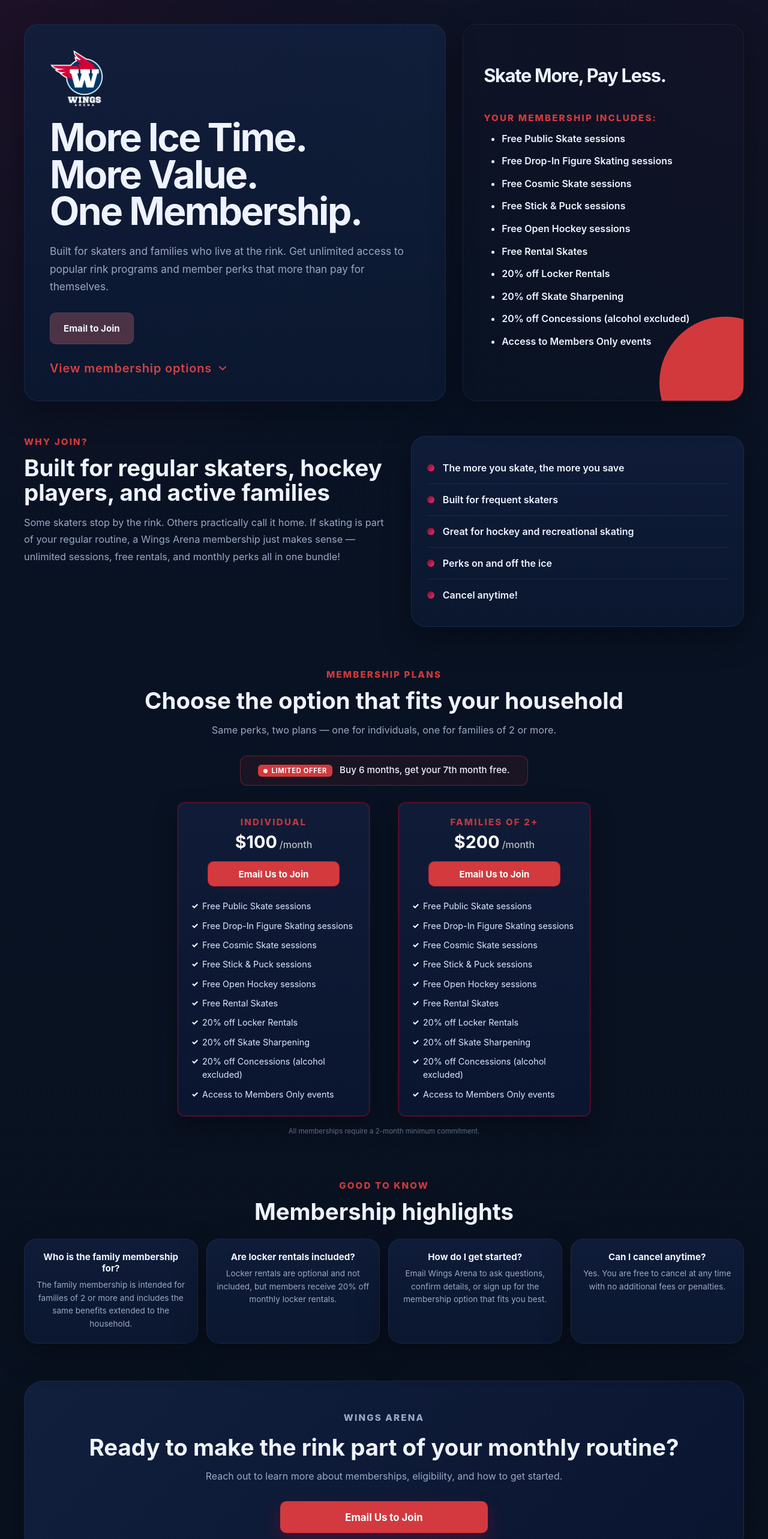
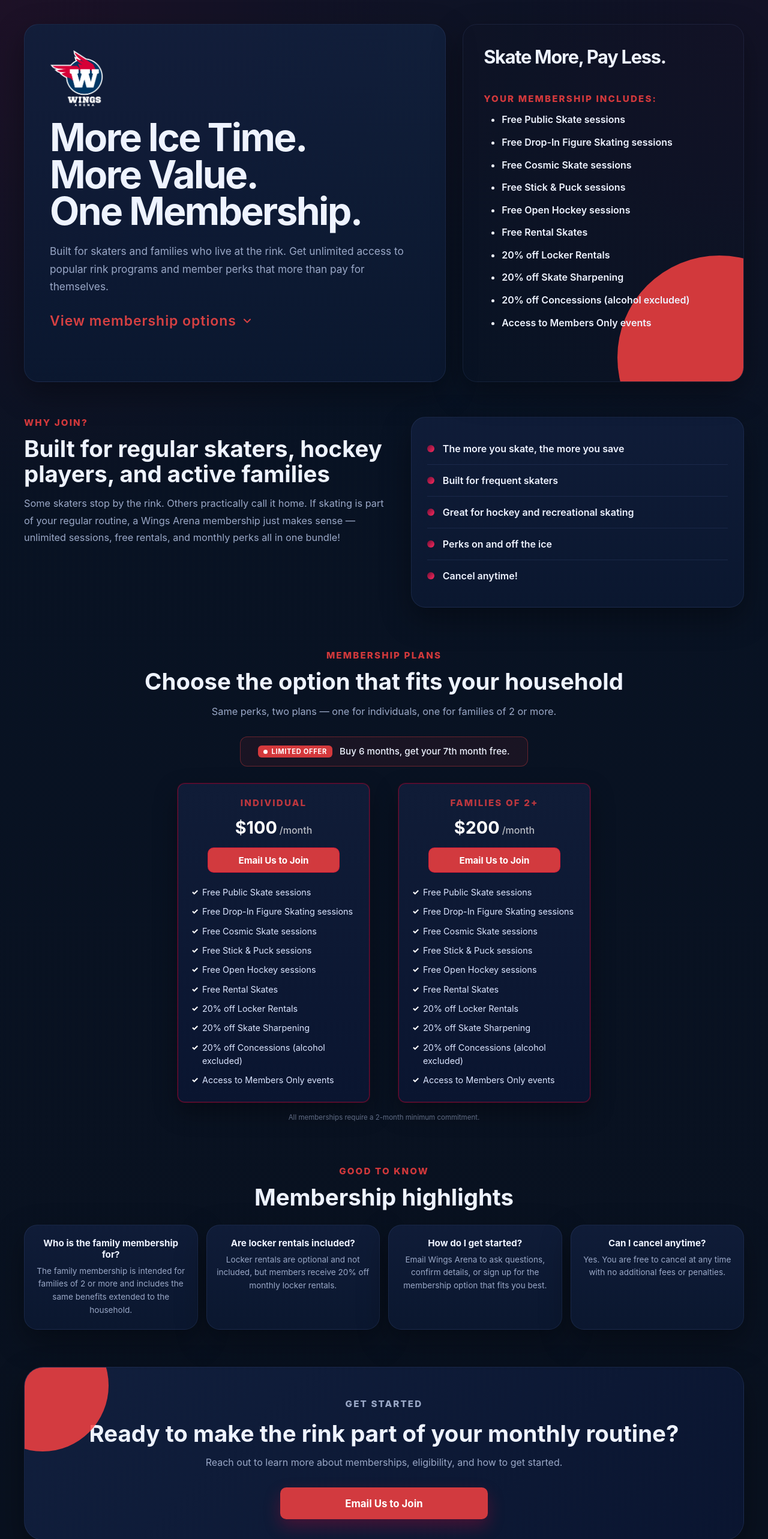
Before and after one commit to Avmannino/memberships_webpage_embed, a React (Vite) app: page / in a window 1280 px wide. Shown: the top 2566 px of the page at 60% size. Built offline with nearby package versions, Linux system fonts and the light colour scheme.

Commit message:
Spacing and link changes

```diff
--- a/src/App.css
+++ b/src/App.css
@@ -184,7 +184,7 @@
   border: none;
   cursor: pointer;
   color: #d64042;
-  font-size: 1.05rem;
+  font-size: 1.21rem;
   font-weight: 600;
   letter-spacing: 0.04em;
   animation: scrollBounce 2s ease-in-out infinite;
@@ -244,9 +244,9 @@
 .heroCardInner::before {
   content: "";
   position: absolute;
-  inset: auto -80px -80px auto;
-  width: 220px;
-  height: 220px;
+  inset: auto -130px -130px auto;
+  width: 340px;
+  height: 340px;
   border-radius: 50%;
   background: rgba(250, 65, 65, 0.836);
 }
@@ -470,7 +470,7 @@
 }
 
 .cardTier {
-  margin-bottom: 10px;
+  margin-bottom: 18px;
   color: rgba(250, 65, 65, 0.74);
 }
 
@@ -574,7 +574,20 @@
   padding-bottom: 48px;
 }
 
+.ctaPanel::before {
+  content: "";
+  position: absolute;
+  inset: -80px auto auto -80px;
+  width: 220px;
+  height: 220px;
+  border-radius: 50%;
+  background: rgba(250, 65, 65, 0.836);
+  pointer-events: none;
+}
+
 .ctaPanel {
+  position: relative;
+  overflow: hidden;
   background: linear-gradient(135deg, #111f3d, #0a1530);
   color: var(--text);
   border-radius: 32px;
@@ -625,7 +638,7 @@
 
 @media (min-width: 981px) {
   .scrollHint {
-    font-size: 1.25rem;
+    font-size: 1.44rem;
     gap: 8px;
   }
 }
@@ -651,9 +664,26 @@
   .heroContent,
   .heroCardInner,
   .benefitsPanel,
-  .faqItem,
   .ctaPanel {
     padding: 26px;
+  }
+
+  .scrollHint {
+    font-size: 1.35rem;
+  }
+
+  .faqItem {
+    padding: 14px 12px;
+  }
+
+  .faqItem h3 {
+    font-size: 0.85rem;
+  }
+
+  .faqItem p {
+    font-size: 0.78rem;
+    line-height: 1.45;
+    margin-top: 11px;
   }
 
   .hero {
@@ -688,6 +718,20 @@
   .hero h1 {
     font-size: 2.4rem;
     text-align: center;
+  }
+
+  .ctaPanel > p {
+    font-size: 0.82rem;
+  }
+
+  .ctaPanel::before {
+    width: 130px;
+    height: 130px;
+    inset: -50px auto auto -50px;
+  }
+
+  .heroCardLabel {
+    margin-top: 48px;
   }
 
   .heroText,
@@ -728,13 +772,16 @@
   }
 
   .benefitRow {
-    justify-content: center;
-    text-align: center;
+    justify-content: flex-start;
+    text-align: left;
   }
 
   .benefitsPanel {
-    display: grid;
-    justify-items: center;
+    display: flex;
+    flex-direction: column;
+    align-items: flex-start;
+    width: fit-content;
+    margin: 0 auto;
   }
 
   .perksList {
--- a/src/App.jsx
+++ b/src/App.jsx
@@ -65,19 +65,13 @@
               Built for skaters and families who live at the rink. Get unlimited access to popular rink programs and member perks that more than pay for themselves.
             </p>
 
-            <div className="heroActions">
-              <a
-                href={`mailto:${CONTACT_EMAIL}?subject=Wings%20Arena%20Membership%20Inquiry`}
-                className="secondaryBtn"
-                target="_top"
-              >
-                Email to Join
-              </a>
-            </div>
-
             <a
               href="#pricing"
               className="scrollHint"
+              onClick={(e) => {
+                e.preventDefault();
+                document.getElementById("pricing")?.scrollIntoView({ behavior: "smooth" });
+              }}
             >
               <span>View membership options</span>
               <svg xmlns="http://www.w3.org/2000/svg" width="20" height="20" viewBox="0 0 24 24" fill="none" stroke="currentColor" strokeWidth="2.5" strokeLinecap="round" strokeLinejoin="round">
@@ -229,7 +223,7 @@
 
         <section className="section ctaSection">
           <div className="container ctaPanel">
-            <p className="sectionEyebrow lightEyebrow">Wings Arena</p>
+            <p className="sectionEyebrow lightEyebrow">Get Started</p>
             <h2>Ready to make the rink part of your monthly routine?</h2>
             <p>
               Reach out to learn more about memberships, eligibility, and how to
```
